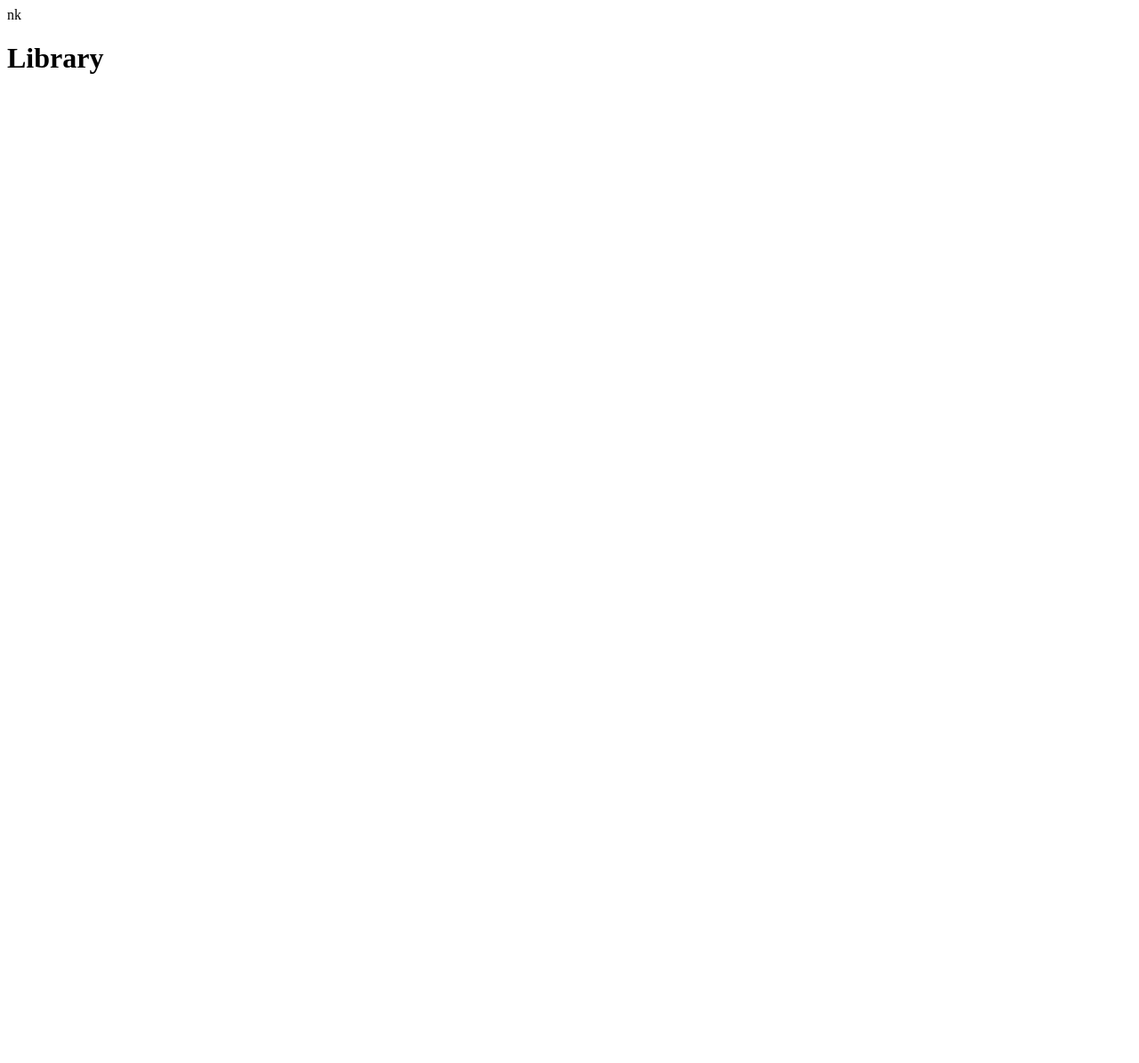
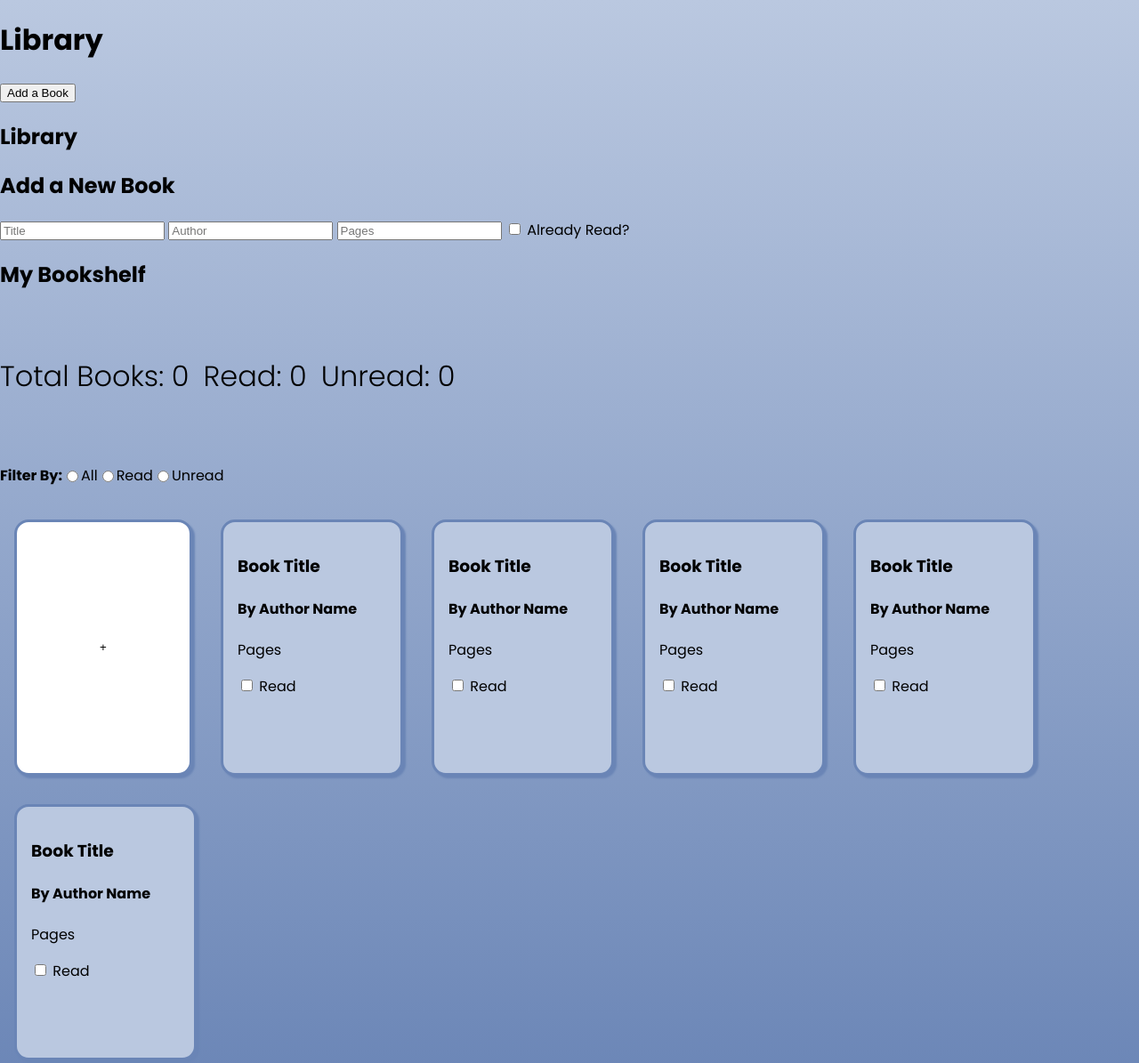
Before and after one commit to nathandallas/odin-projects, a plain HTML site: page project-library/index.html in a window 1280 px wide. Shown: the top 1195 px of the page at 89% size. Before the commit the page ends 800 px from the top, so only its background shows below. Drawn offline with Linux system fonts and the light colour scheme.

Commit message:
layout complete

```diff
--- a/project-library/index.html
+++ b/project-library/index.html
@@ -5,10 +5,107 @@
     <meta name="viewport" content="width=device-width, initial-scale=1.0" />
     <title>Library</title>
     <link rel="stylesheet" href="style.css" />
-    nk
   </head>
+
   <body>
-    <header><h1>Library</h1></header>
+    <!-- MOBILE VIEW -->
+    <header class="mobile-header">
+      <h1>Library</h1>
+      <button>Add a Book</button>
+    </header>
+
+    <!-- TABLET / DESKTOP VIEW -->
+    <aside>
+      <header class="desktop-header"><h1>Library</h1></header>
+    </aside>
+
+    <!-- ADD A BOOK FORM -->
+
+    <section class="form-container">
+      <h2>Add a New Book</h2>
+      <input type="text" placeholder="Title" />
+      <input type="text" placeholder="Author" />
+      <input type="text" placeholder="Pages" />
+      <input type="checkbox" name="read" id="read" />
+      <label for="read">Already Read?</label>
+    </section>
+
+    <!-- LIBRARY BOOKS -->
+
+    <section class="library-container">
+      <div class="library-header">
+        <h2>My Bookshelf</h2>
+        <div class="counter">
+          <h5>Total Books: 0</h5>
+          <h5>Read: 0</h5>
+          <h5>Unread: 0</h5>
+        </div>
+      </div>
+
+      <div class="select-filter">
+        <h4>Filter By:</h4>
+        <input type="radio" name="filter" id="all" value="all" />
+        <label for="all">All</label>
+        <input type="radio" name="filter" id="all" value="read" />
+        <label for="read">Read</label>
+        <input type="radio" name="filter" id="all" value="unread" />
+        <label for="unread">Unread</label>
+      </div>
+      <div class="book-container">
+        <button class="add-card">+</button>
+        <div class="book-card">
+          <h3>Book Title</h3>
+          <h4>By Author Name</h4>
+          <div class="book-details">
+            <p>Pages</p>
+            <input type="checkbox" name="read" id="read" />
+            <label for="read">Read</label>
+          </div>
+        </div>
+        <div class="book-card">
+          <h3>Book Title</h3>
+          <h4>By Author Name</h4>
+          <div class="book-details">
+            <p>Pages</p>
+            <input type="checkbox" name="read" id="read" />
+            <label for="read">Read</label>
+          </div>
+        </div>
+        <div class="book-card">
+          <h3>Book Title</h3>
+          <h4>By Author Name</h4>
+          <div class="book-details">
+            <p>Pages</p>
+            <input type="checkbox" name="read" id="read" />
+            <label for="read">Read</label>
+          </div>
+        </div>
+        <div class="book-card">
+          <h3>Book Title</h3>
+          <h4>By Author Name</h4>
+          <div class="book-details">
+            <p>Pages</p>
+            <input type="checkbox" name="read" id="read" />
+            <label for="read">Read</label>
+          </div>
+        </div>
+        <div class="book-card">
+          <h3>Book Title</h3>
+          <h4>By Author Name</h4>
+          <div class="book-details">
+            <p>Pages</p>
+            <input type="checkbox" name="read" id="read" />
+            <label for="read">Read</label>
+          </div>
+        </div>
+
+      </div>
+    </section>
+
+    <footer>
+      Designed and Built by
+      <a href="http://github.com/nathandallas">Nathan Challender</a>
+    </footer>
 
     <script src="script.js"></script>
   </body>
--- a/project-library/style.css
+++ b/project-library/style.css
@@ -0,0 +1,52 @@
+@import url("https://fonts.googleapis.com/css2?family=Poppins:ital,wght@0,100;0,200;0,300;0,400;0,500;0,600;0,700;0,800;0,900;1,900&display=swap");
+
+body {
+  margin: 0;
+  padding: 0;
+  font-family: "Poppins", sans-serif;
+  background: linear-gradient(to top, #6a85b6 0%, #bac8e0 100%);
+  background-repeat: no-repeat;
+}
+
+h5 {
+  font-size: 2rem;
+  font-weight: 300;
+  margin-right: 1rem;
+}
+
+.select-filter,
+.counter {
+  display: flex;
+  align-items: center;
+}
+
+.book-container {
+  display: flex;
+  flex-wrap: wrap;
+}
+
+.add-card,
+.book-card {
+  max-width: 50%;
+  min-height: 250px;
+  margin: 1rem;
+  border-radius: 1rem;
+  border: 3px solid #6a85b6;
+  box-shadow: 3px 3px 2px 0px rgba(106, 133, 182, 1);
+}
+
+.add-card {
+  padding: 1rem;
+  min-width: 200px;
+  background-color: white;
+}
+
+.add-card:hover {
+    box-shadow: 0;
+}
+
+.book-card {
+  padding: 1rem;
+  min-width: 167px;
+  background-color: #bac8e0;
+}
```
